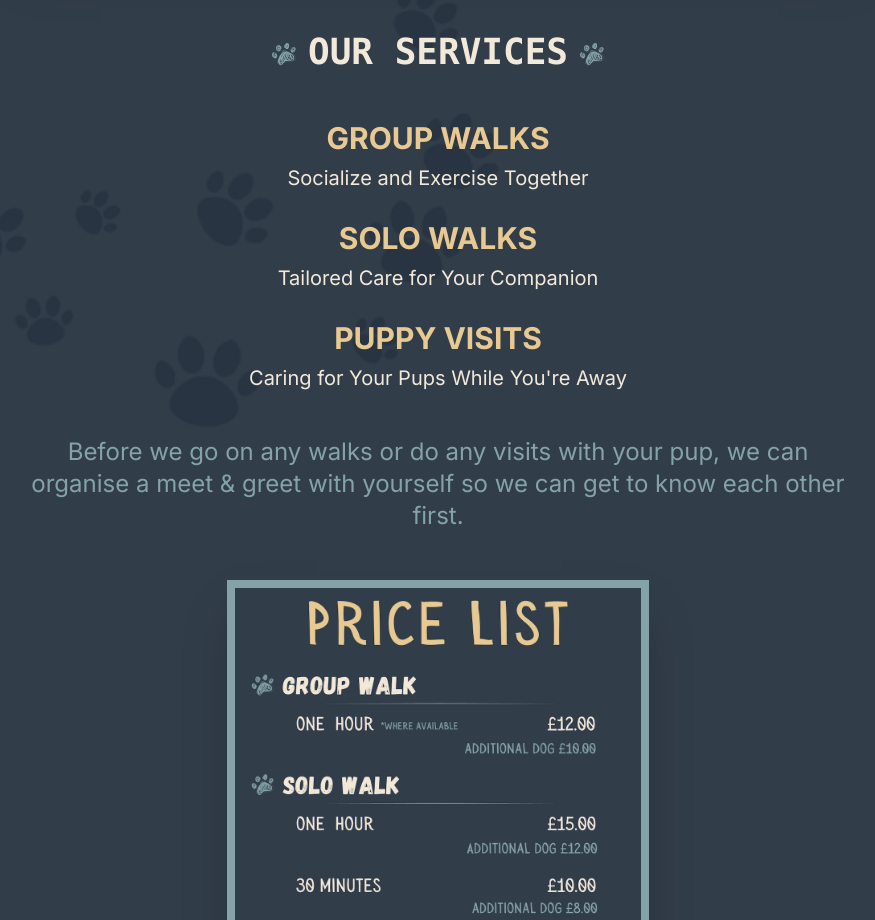
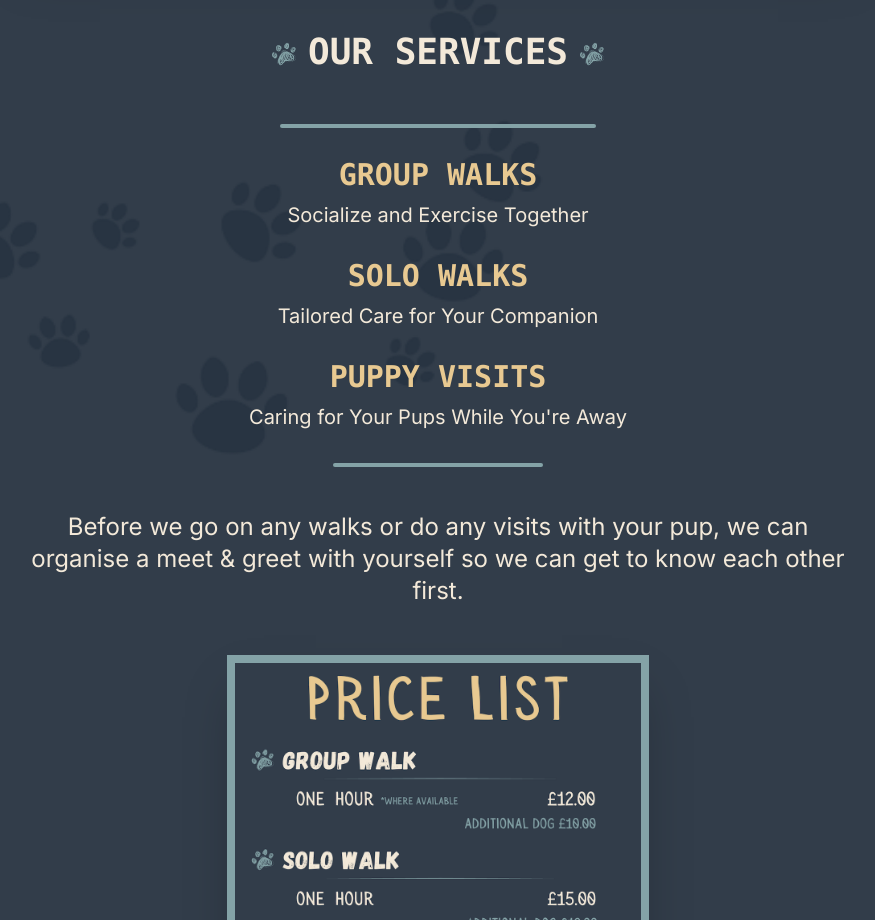
Before and after one commit to avihenri/pawprintsperth, a Next.js app: page / in a window 1280 px wide. Shown: the part 1640-2560 px from the top of the page, without its empty margins (202-1077 px from the left). Built offline with nearby package versions, Linux system fonts and the light colour scheme.

Commit message:
services improvements

```diff
--- a/src/components/Services.jsx
+++ b/src/components/Services.jsx
@@ -7,10 +7,12 @@ function Services () {
         <PawTitle title='our services' classnames='2xl:pb-10' titleClassnames='text-brand-eggShell py-4 px-2' />
 
         <div className="w-full mb-8 p-2">
-            <h6 className="text-brand-sand text-center w-11/12 m-auto sm:w-full text-xl sm:text-2xl lg:text-3xl 2xl:text-6xl pb-1 my-6"><span className='uppercase font-bold font-gagalin'>Group Walks</span> <br /><span className='text-brand-eggShell text-lg lg:text-xl 2xl:text-4xl'>Socialize and Exercise Together</span></h6>
-            <h6 className="text-brand-sand text-center w-11/12 m-auto sm:w-full text-xl sm:text-2xl lg:text-3xl 2xl:text-6xl pb-1 my-6"><span className='uppercase font-bold'>Solo Walks</span> <br /><span className='text-brand-eggShell sm:text-xl text-lg lg:text-xl 2xl:text-4xl'>Tailored Care for Your Companion</span></h6>
-            <h6 className="text-brand-sand text-center w-11/12 m-auto sm:w-full text-xl sm:text-2xl lg:text-3xl 2xl:text-6xl pb-1 my-6"><span className='uppercase font-bold'>Puppy Visits</span> <br /><span className='text-brand-eggShell text-lg lg:text-xl 2xl:text-4xl'>Caring for Your Pups While You're Away</span></h6>
-            <p className="text-brand-secondary text-center sm:w-9/12 lg:w-8/12 m-auto my-6 text-sm sm:text-xl lg:text-2xl 2xl:text-5xl py-4">Before we go on any walks or do any visits with your pup, we can organise a meet &amp; greet with yourself so we can get to know each other first.</p>
+            <div className='h-1 w-1/2 md:w-3/12 bg-brand-secondary m-auto my-7 rounded-lg'></div>
+            <h6 className="text-brand-sand text-center w-11/12 m-auto sm:w-full text-xl sm:text-2xl lg:text-3xl 2xl:text-6xl pb-1 my-6"><span className='uppercase font-bold font-mono'>Group Walks</span> <br /><span className='text-brand-eggShell text-lg lg:text-xl 2xl:text-4xl'>Socialize and Exercise Together</span></h6>
+            <h6 className="text-brand-sand text-center w-11/12 m-auto sm:w-full text-xl sm:text-2xl lg:text-3xl 2xl:text-6xl pb-1 my-6"><span className='uppercase font-bold font-mono'>Solo Walks</span> <br /><span className='text-brand-eggShell sm:text-xl text-lg lg:text-xl 2xl:text-4xl'>Tailored Care for Your Companion</span></h6>
+            <h6 className="text-brand-sand text-center w-11/12 m-auto sm:w-full text-xl sm:text-2xl lg:text-3xl 2xl:text-6xl pb-1 my-6"><span className='uppercase font-bold font-mono'>Puppy Visits</span> <br /><span className='text-brand-eggShell text-lg lg:text-xl 2xl:text-4xl'>Caring for Your Pups While You're Away</span></h6>
+            <div className='h-1 w-1/3 md:w-2/12 bg-brand-secondary m-auto my-7 rounded-lg'></div>
+            <p className="text-brand-eggShell text-center sm:w-9/12 lg:w-8/12 m-auto my-6 text-sm sm:text-xl lg:text-2xl 2xl:text-5xl py-4">Before we go on any walks or do any visits with your pup, we can organise a meet &amp; greet with yourself so we can get to know each other first.</p>
             <img className='w-11/12 m-auto sm:w-1/2 lg:w-1/3 2xl:w-1/2 shadow-2xl my-8 lg:mt-8 2xl:mt-10 border-8 border-brand-secondary' src='/price-list.png' />
             <p className="text-brand-secondary text-center sm:w-7/12 m-auto text-sm lg:text-lg 2xl:text-3xl my-5 py-4">*Prices are subject to change. <br />*We may need to do Solo Walks if no other clients in your area.</p>
         </div>
```
